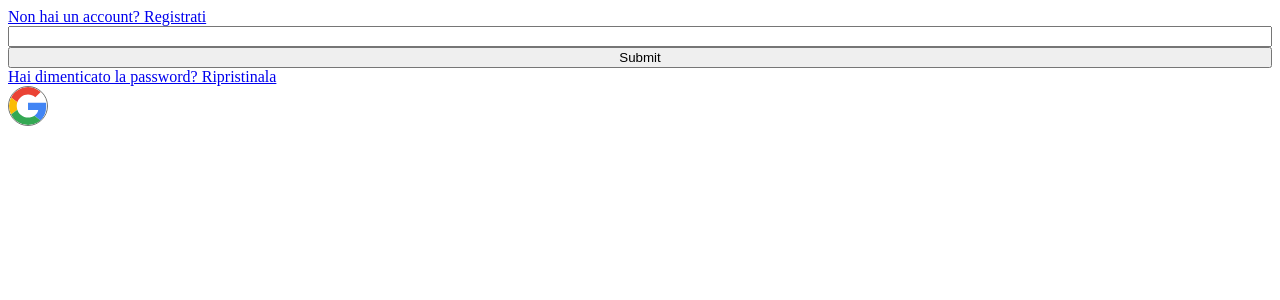
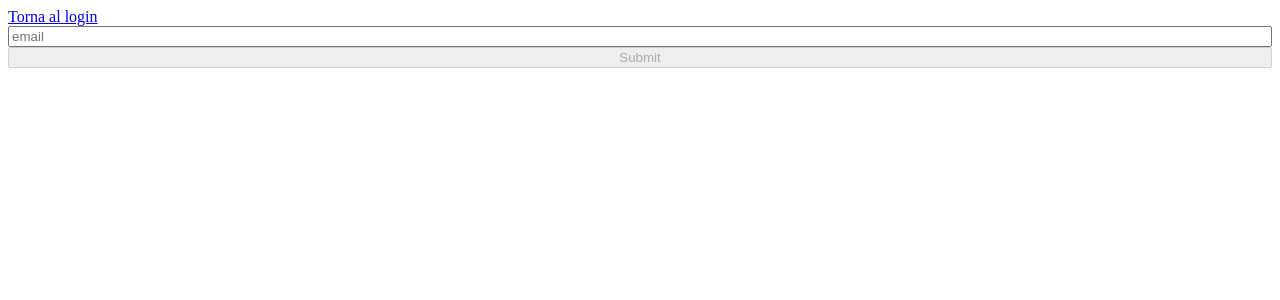
Before and after one commit to eduardogiraudi/App, a React (Create React App) app in the folder Auth-Server/static/login/: page /forgot in a window 1280 px wide. Shown: the top 300 px of the page. Built offline with nearby package versions, Linux system fonts and the light colour scheme.

Commit message:
risolto bug gigantesco e sistemato un po problemi di interfaccia, authforms serve solo a riunire le route ora

```diff
--- a/Auth-Server/static/login/src/App.jsx
+++ b/Auth-Server/static/login/src/App.jsx
@@ -1,4 +1,5 @@
 
+import { Router } from "react-router-dom"
 import Main from "./components/Main"
 
 function App(){
--- a/Auth-Server/static/login/src/components/ActivateAccount.jsx
+++ b/Auth-Server/static/login/src/components/ActivateAccount.jsx
@@ -31,7 +31,7 @@ function ActivateAccount (){
             setResponse(err.message)
             setError(true)
         })
-    })
+    },[])
     return (
         <>
             {!token&& <div>Sembra che il link non sia valido, ricontrolla la mail o richiedine uno nuovo loggandoti</div>}
--- a/Auth-Server/static/login/src/components/AuthForms.jsx
+++ b/Auth-Server/static/login/src/components/AuthForms.jsx
@@ -1,116 +1,27 @@
 import { useState } from "react"
-import {BrowserRouter as Router} from 'react-router-dom'
+import {BrowserRouter as Router, useLocation} from 'react-router-dom'
 import { Route, Routes, Link } from "react-router-dom";
 import ChangePassword from "./ChangePassword";
 import Forgot from "./Forgot";
 import Login from "./Login";
-import LoginWithGoogle from "./LoginWithGoogle";
 import Register from "./Register";
-import authServer from "./settings";
+
 import ActivateAccount from "./ActivateAccount";
+
 function AuthForms(){
     const [loginRegisterForgot, setLoginRegisterForgot] = useState('login')
-    const [err, setErr] = useState(false);
-    const [success, setSuccess] = useState(false);
-    const [submitBlock, setSubmitBlock] = useState(true)
-    const [specialPage, setSpecialPage] = useState(false) // se è true elimina parti della pagina (ad esempio se l'utente si registra si mostra solo il messaggio di successo e non di nuovo il form di registrazione)
-
-
-
-
-
-
-
-    const handleSubmit = (e)=>{
-        e.preventDefault()
-        const body = new FormData(e.currentTarget)
-        //sistemare la recovery di forgot
-        let url = loginRegisterForgot==='register'?authServer+'/auth/register'
-                    :loginRegisterForgot==='login'?authServer+'/auth/login'
-                    :authServer+'/auth/forgot_password'
-        fetch(url, {
-            method: 'POST',
-            body: body
-        })
-        .then(res=>{
-            if(res.status!==200){
-                if(loginRegisterForgot==='login'){
-                    setSuccess(false);
-                    if(res.status === 401){
-                        throw new Error('Password non corretta')
-                    }else if(res.status === 404){
-                        throw new Error('Utente non trovato o form non compilato correttamente')
-                    }
-                }else if(loginRegisterForgot==='forgot'){
-                    setSuccess(false);
-                    if(res.status ===404){
-                        throw new Error('Purtroppo non abbiamo trovato il tuo utente, si prega di controllare e reinserire l\'email corretta');
-                    }else if(res.status === 400){
-                        throw new Error('Non hai completato il form di reset password e la richiesta di reset non può essere inoltrata')
-                    }
-                }else if(loginRegisterForgot==='register'){
-                    setSuccess(false);
-                    throw new Error('Si prega di riprovare a registrarsi compilando tutti i form');
-
-                }
-            }
-            return res.json()
-        })
-        .then(data=>{
-            if(loginRegisterForgot==='login'){ // ci stiamo loggando
-                document.cookie = `token=${data.message.token}`
-                document.cookie = `refresh_token=${data.message.refresh_token}`
-                // redirectare in homepage (il frontend del resource server)
-                // window.location.href = 'http://localhost:8080/'
-                console.log(data);
-
-                // gestire il comportamento di login poi, con un redirect al resource server
-                setSuccess(true);
-                setErr(false);
-
-            }else if(loginRegisterForgot==='register'){
-                setSuccess('Account creato, si prega di controllare l\'email contenente il link di attivazione account per poter utilizzare il servizio');
-                setErr(false);
-
-            }else if(loginRegisterForgot==='forgot'){
-                setSuccess(true);
-                setErr(false);
-            }
-        })
-        //handliamo gli errori qua settando lo stato err al txt dell'errore
-        .catch(error=>setErr(error.message))
-    }
     return (
         <>
             <Router>
-                <Link
-                to={
-                    loginRegisterForgot==='register'?'/login'
-                    :loginRegisterForgot==='login'?'/register'
-                    :'/login'
-                }
-                onClick={() => {
-                    setLoginRegisterForgot(loginRegisterForgot === 'register' ? 'login' : loginRegisterForgot === 'login' ? 'register' : 'login');
-                }}
-                >
-                    {
-                        loginRegisterForgot==='register'?'Hai già un account? Accedi'
-                        :loginRegisterForgot==='login'?'Non hai un account? Registrati'
-                        :'Torna al login'
-                    }
-                </Link>
                     <Routes>
-                        <Route path="/" element={<form onSubmit={handleSubmit}><Login/><input type="submit"/></form>}/>
-                        <Route path="/login" element={<form onSubmit={handleSubmit}><Login/><input type="submit"/></form>}/>
-                        <Route path="/register" element={<form onSubmit={handleSubmit}><Register setErr={setErr} setSubmitBlock={setSubmitBlock}/><input type="submit" disabled={submitBlock?true:false}/></form>}/>
-                        <Route path="/forgot" element={<form onSubmit={handleSubmit}><Forgot/><input type="submit"/></form>}/>
+                        <Route path="/" element={<Login/>}/>
+                        <Route path="/login" element={<Login/>}/>
+                        <Route path="/register" element={<Register/>}/>
+                        <Route path="/forgot" element={<Forgot/>}/>
                         <Route path="/change_password" element={<ChangePassword/>}/>
                         <Route path="/activate_account" element={<ActivateAccount/>}/>
+                        <Route path="/test" element="dio porcooooo"/>
                     </Routes>
-                {success&&<div>{success}</div>}
-                {err&&<div>{err}</div>}
-                {loginRegisterForgot === 'login' && <Link to='/change_password' onClick={()=>{setLoginRegisterForgot('forgot')}}>Hai dimenticato la password? Ripristinala</Link> }
-                {(loginRegisterForgot==='login'||loginRegisterForgot==='register')&&<LoginWithGoogle/>}
             </Router>
         </>
     )
--- a/Auth-Server/static/login/src/components/ChangePassword.jsx
+++ b/Auth-Server/static/login/src/components/ChangePassword.jsx
@@ -15,6 +15,7 @@ function ChangePassword (){
 
 
     const handleSubmit = (e)=>{
+
         e.preventDefault();
         let body = new FormData(e.currentTarget)
         body.append('token', token)
--- a/Auth-Server/static/login/src/components/Forgot.jsx
+++ b/Auth-Server/static/login/src/components/Forgot.jsx
@@ -1,8 +1,62 @@
+import { useState } from "react"
+import authServer from "./settings"
+import { Link } from "react-router-dom"
+
 function Forgot(){
-    // questo fa un fetch e comunica al db che l'utente ha richiesto un cambio password, il server invia mail con itsdangerous che crea
-    //un id univoco e il link punterà a una route react con il form, che estrare i query parameters e li usa per verificare se il link
-    //è scaduto o meno, se non lo è mostra un form con password e conferma password che manderanno una POST che modificherà la password
+    const [err, setErr] = useState()
+    const [preventSubmit, setPreventSubmit] = useState(true)
+    const [emailErr, setEmailErr] = useState()
+    const handleSubmit = (e)=>{
+        e.preventDefault()
+        const body = new FormData(e.currentTarget)
+        //sistemare la recovery di forgot
+        let url = authServer+'/auth/forgot_password'
+        fetch(url, {
+            method: 'POST',
+            body: body
+        })
+        .then(res=>{
+            if(res.status!==200){
+                    if(res.status ===404){
+                        throw new Error('utente non trovato');
+                    }else if(res.status === 400){
+                        throw new Error('si prega di completare il form di reset per poter completare l\'azione')
+                    }
+            }
+            return res.json()
+        })
+        .then(data=>{
+                setErr(false);
+                //fa qualcosa pagina di successo
+        })
+        //handliamo gli errori qua settando lo stato err al txt dell'errore
+        .catch(error=>setErr(error.message))
+    }
+    const emailChange = async (e) => {
+        try{
+            setEmailErr()
+            let val = e.target.value
+            if(val){
+                if(!/^[^\s@]+@[^\s@]+\.[^\s@]+$/.test(val)){
+                    throw new Error('inserire una email valida')
+                }
+                setPreventSubmit(false)
+            }
+
+        }catch(error){
+            setEmailErr(error.message)
+            setPreventSubmit(true)
+        }
+    }
     return (
-        <input type="email" name="email" id="email" />
+        <>
+            <Link to={'/login'}>Torna al login</Link>
+            <form onSubmit={handleSubmit}>
+                <input type="email" name="email" id="email" placeholder="email" onChange={emailChange}/>
+                {emailErr&&<div>{emailErr}</div>}
+                <input type="submit" disabled={preventSubmit?true:false}/>
+            </form>
+            {err&&<div>{err}</div>}
+        </>
     )
 }export default Forgot
--- a/Auth-Server/static/login/src/components/Login.jsx
+++ b/Auth-Server/static/login/src/components/Login.jsx
@@ -1,8 +1,51 @@
+import { Link } from "react-router-dom"
+import LoginWithGoogle from "./LoginWithGoogle"
+import authServer from "./settings";import { useState } from "react";
+;
 function Login (){
+    const [err, setErr] = useState()
+    const handleSubmit = (e)=>{
+        e.preventDefault()
+        const body = new FormData(e.currentTarget)
+        let url = authServer+'/auth/login'
+        fetch(url, {
+            method: 'POST',
+            body: body
+        })
+        .then(res=>{
+            if(res.status!==200){
+                    if(res.status === 401){
+                        throw new Error('Password non corretta')
+                    }else if(res.status === 404){
+                        throw new Error('Utente non trovato o form non compilato correttamente')
+                    }
+            }
+            return res.json()
+        })
+        .then(data=>{
+                document.cookie = `token=${data.message.token}`
+                document.cookie = `refresh_token=${data.message.refresh_token}`
+                // redirectare in homepage (il frontend del resource server)
+                // window.location.href = 'http://localhost:8080/'
+                console.log(data);
+
+                setErr(false);
+
+
+        })
+        .catch(error=>setErr(error.message))
+    }
     return (
         <>
-            <input type="text" placeholder="email" name="email"/>
-            <input type="password" placeholder="password" name="password"/>
+            <Link to={'/register'}>Non hai un account? Registrati</Link>
+            <form onSubmit={handleSubmit}>
+                <input type="text" placeholder="email" name="email"/>
+                <input type="password" placeholder="password" name="password"/>
+                <input type="submit" />
+            </form>
+            {err&&<div>{err}</div>}
+            <Link to='/forgot'>Hai dimenticato la password? Ripristinala</Link>
+            <LoginWithGoogle/>
         </>
         )
 }
--- a/Auth-Server/static/login/src/components/Register.jsx
+++ b/Auth-Server/static/login/src/components/Register.jsx
@@ -1,6 +1,10 @@
 import { useEffect, useState } from "react"
 import authServer from "./settings";
-function Register ({setSubmitBlock}){
+import LoginWithGoogle from "./LoginWithGoogle";
+import { Link } from "react-router-dom";
+
+
+function Register (){
     const [password, setPassword] = useState()
     const [confirmPassword, setConfirmPassword] = useState()
     const [username, setUsername] = useState()
@@ -8,6 +12,32 @@ function Register ({setSubmitBlock}){
     const [usernameErr, setUsernameErr] = useState()
     const [emailErr, setEmailErr] = useState()
     const [passwordErr, setPasswordErr] = useState()
+    const [submitBlock, setSubmitBlock] = useState(true)
+    const [err, setErr] = useState() //errori dopo che il form viene inviato
+
+    const handleSubmit = (e)=>{
+        e.preventDefault()
+        const body = new FormData(e.currentTarget)
+        let url = authServer+'/auth/register'
+        fetch(url, {
+            method: 'POST',
+            body: body
+        })
+        .then(res=>{
+            if(res.status!==200){
+                if(res.status===400) throw new Error('email non valida o password non corrispondente alle policy di sicurezza o le due password non sono identiche')
+                if(res.status===409) throw new Error('email o username già esistenti nel sistema')
+                if(res.status===500) throw new Error('errore interno del sistema, si prega di riprovare la registrazione')
+            }
+            return res.json()
+        })
+        .then(data=>{
+                console.log('Account creato, si prega di controllare l\'email contenente il link di attivazione account per poter utilizzare il servizio');
+                setErr(false);
+        })
+        //handliamo gli errori qua settando lo stato err al txt dell'errore
+        .catch(error=>setErr(error.message))
+    }
 
     const usernameChange = async (e) => {
         try {
@@ -93,6 +123,8 @@ function Register ({setSubmitBlock}){
     },[password, confirmPassword,email,username, emailErr, usernameErr, passwordErr])
     return (
         <>
+            <Link to={'/login'}>Hai già un account? Accedi</Link>
+            <form onSubmit={handleSubmit}>
                 <input type="text" name='username' placeholder="username" onChange={usernameChange}/>
                 {usernameErr&&<div>{usernameErr}</div>}
                 <input type="email" name="email" placeholder="email" onChange={emailChange}/>
@@ -100,6 +132,10 @@ function Register ({setSubmitBlock}){
                 <input type="password" name="password" onChange={handlePasswordChange} placeholder="password"/>
                 <input type="password" name="confirm_password" onChange={handleConfirmPasswordChange} placeholder="confirm password"/>
                 {passwordErr&&<div>{passwordErr}</div>}
+                <input type="submit" disabled={submitBlock?true:false}/>
+                {err&&<div>{err}</div>}
+            </form>
+            <LoginWithGoogle/>
         </>
     )
 }export default Register
```
Lines whose indentation alone changed are shown as unchanged.
